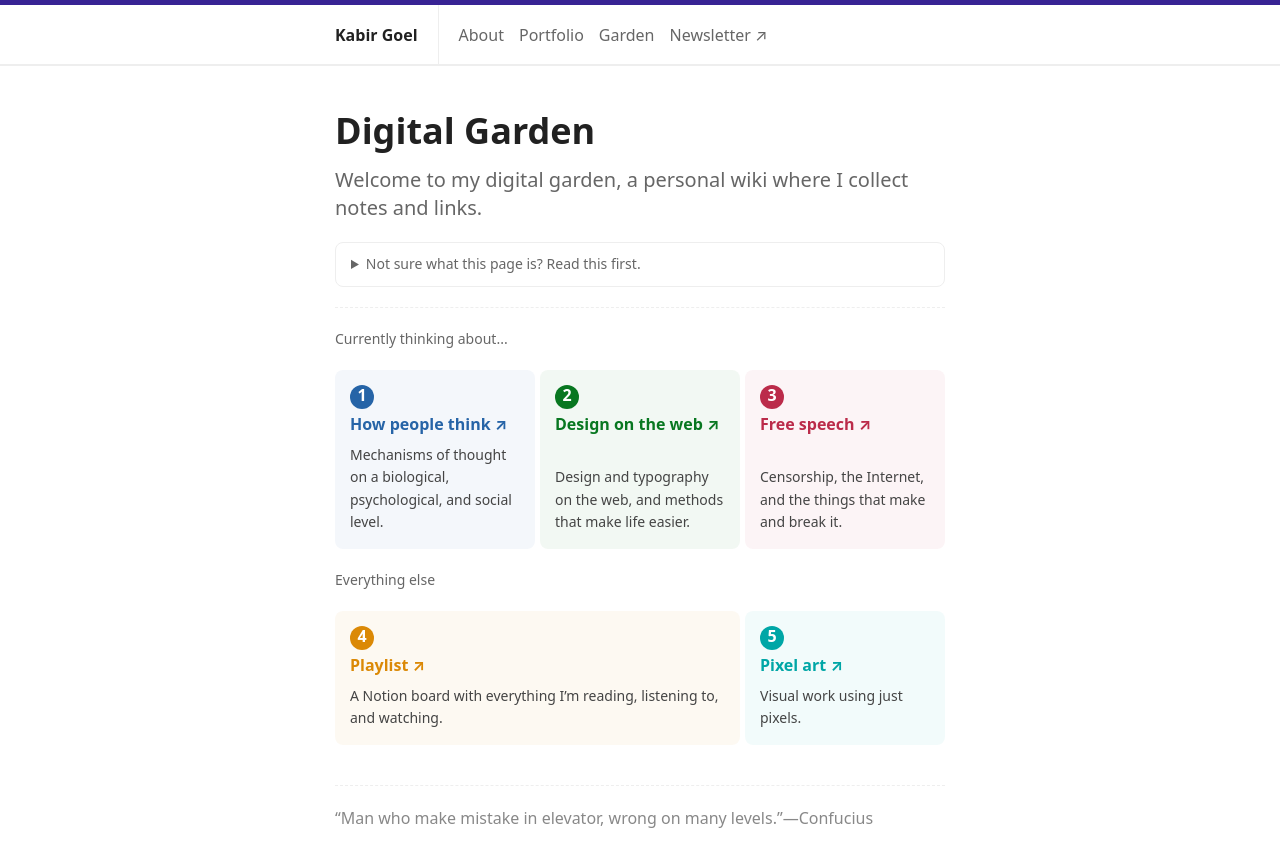
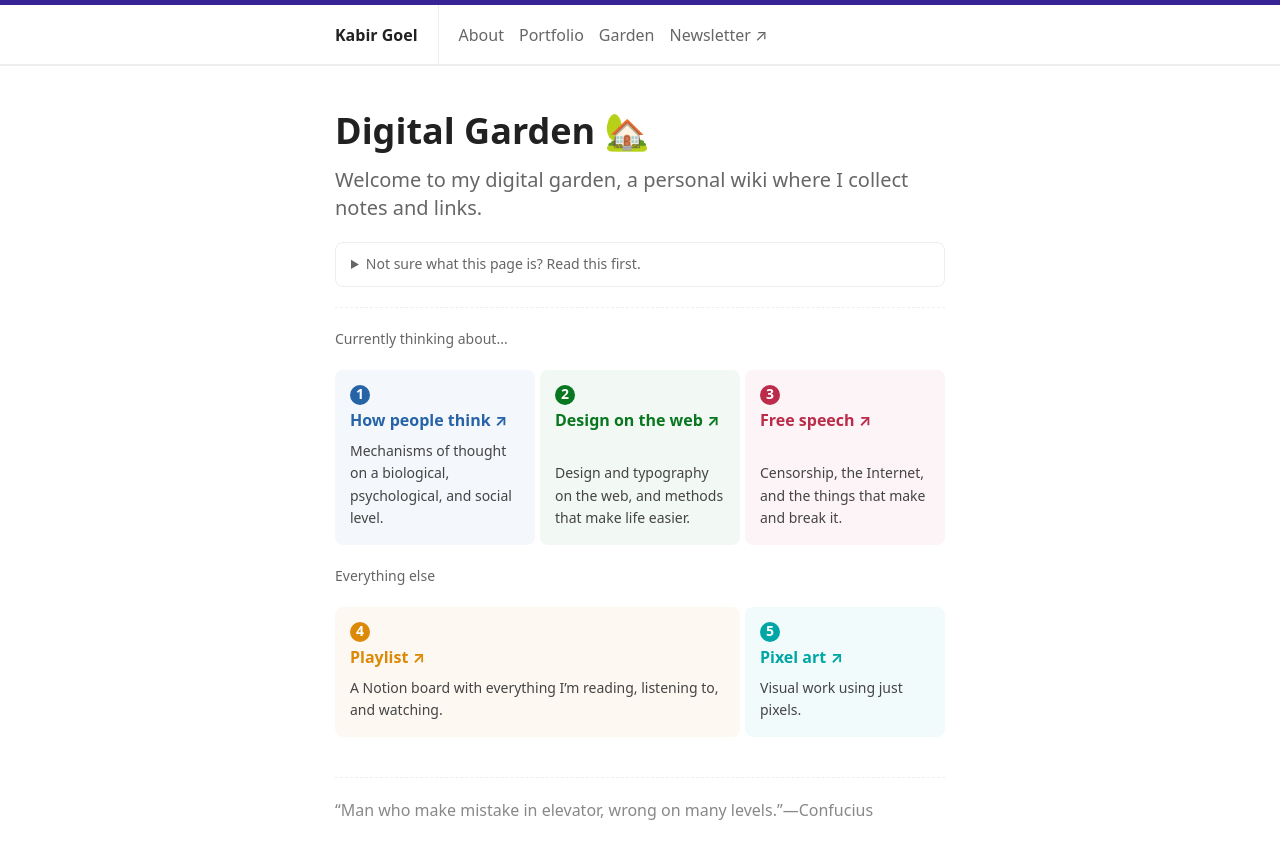
Before and after one commit to kbrgl/website, a Next.js app: page /garden in a window 1280 px wide. Built offline with nearby package versions, Linux system fonts and the light colour scheme; a web font is replaced by a local one.

Commit message:
Add links to garden

```diff
--- a/pages/garden.tsx
+++ b/pages/garden.tsx
@@ -15,9 +15,11 @@ function opacity(hex, alpha) {
   return `rgba(${r}, ${g}, ${b}, ${alpha})`;
 }
 
-function Patch({ accent, title, description, link = "#", className = "" }) {
+function Patch({ accent, title, description, link, className = "" }) {
   return (
     <a
+      target="_blank"
+      rel="noreferrer"
       href={link}
       className={`${styles.patch} ${className}`}
       style={{
@@ -36,7 +38,7 @@ export default function Garden() {
   return (
     <Layout>
       <Container>
-        <h1 className={styles.title}>Digital Garden</h1>
+        <h1 className={styles.title}>Digital Garden 🏡</h1>
         <h2 className={styles.subtitle}>
           Welcome to my digital garden, a personal wiki where I collect notes
           and links.
@@ -65,16 +67,19 @@ export default function Garden() {
           <p className={styles.description}>Currently thinking about...</p>
           <Patches>
             <Patch
+              link="https://www.notion.so/kabirgoel/How-people-think-de3048dc355e47e1965885b681a498cb"
               accent="#2664a7"
               title="How people think"
               description="Mechanisms of thought on a biological, psychological, and social level."
             />
             <Patch
+              link="https://www.notion.so/kabirgoel/Design-on-the-web-e205809578344f559f1b4c987288651a"
               accent="#087720"
               title="Design on the web"
               description="Design and typography on the web, and methods that make life easier."
             />
             <Patch
+              link="https://www.notion.so/kabirgoel/Free-speech-2aeba8c1f12c40e4b18e093a81ed6ddb"
               accent="#bb2b4a"
               title="Free speech"
               description="Censorship, the Internet, and the things that make and break it."
@@ -90,6 +95,7 @@ export default function Garden() {
               description="A Notion board with everything I’m reading, listening to, and watching."
             />
             <Patch
+              link="https://www.notion.so/kabirgoel/Pixel-Art-594611d3b3f34aa3b2321a23f5734cf1"
               accent="#00a6a6"
               title="Pixel art"
               description="Visual work using just pixels."
--- a/styles/Garden.module.css
+++ b/styles/Garden.module.css
@@ -99,21 +99,22 @@
 .patch h3::before {
   content: counter(patch);
 
-  flex-shrink: 0;
+  --dimen: var(--m);
   display: flex;
-  height: calc(1.5em - 3px);
-  padding-bottom: 3px;
-  width: 1.5em;
+  padding-bottom: 2px;
+  height: calc(var(--dimen) - 2px);
+  width: var(--dimen);
   margin-bottom: var(--xxs);
+  justify-content: center;
+  align-items: center;
+
   border-radius: 50%;
-  justify-content: center;
-
+  font-size: var(--font-size-xxs);
   background: var(--accent);
   color: #fff;
 }
 
 .patch h3::after {
-  align-self: flex-start;
   content: "\00a0\2197";
 }
 
```
